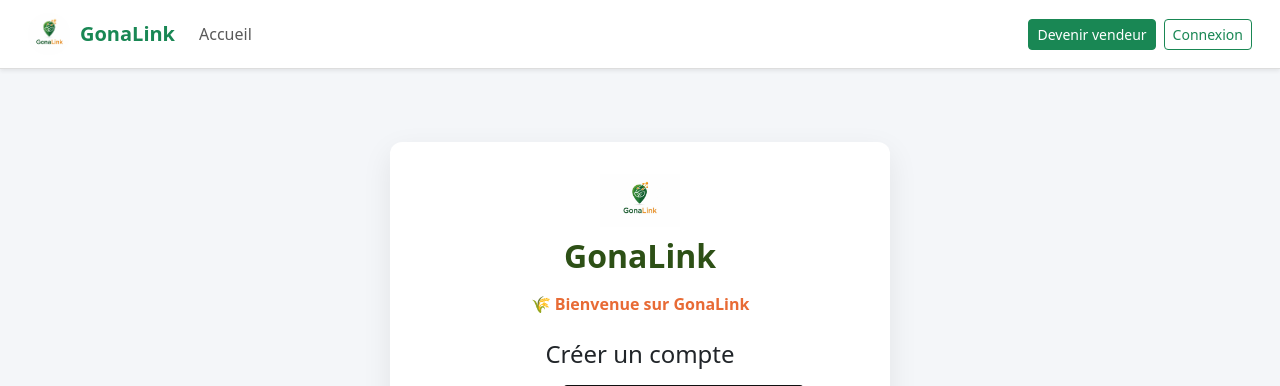
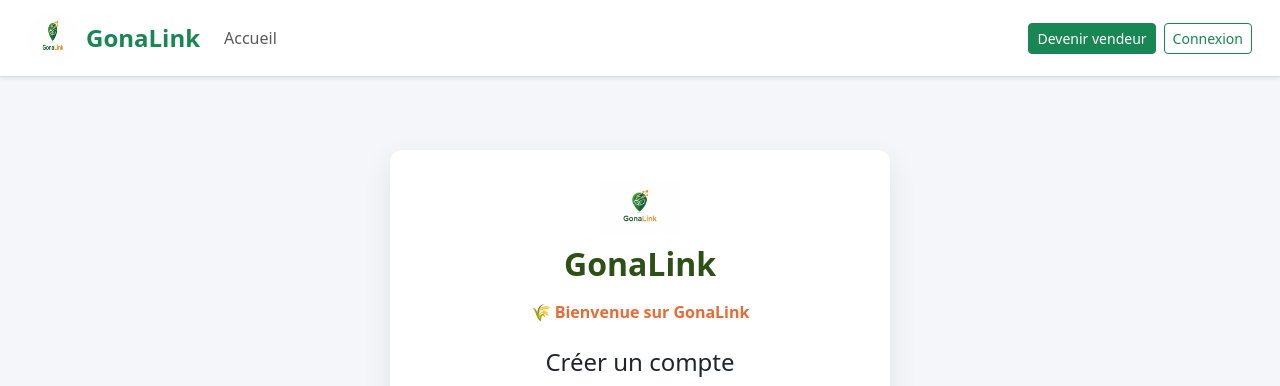
Before and after one commit to souleymane85/gonalink, a Django app: page /accounts/register/ in a window 1280 px wide. Shown: the top 386 px of the page. Run offline with Django 5.2, Linux system fonts and the light colour scheme.

Commit message:
logo plus grand

```diff
--- a/templates/base.html
+++ b/templates/base.html
@@ -196,9 +196,11 @@
 
     <img src="{% static 'images/logo.jpeg' %}"
          alt="Logo GonaLink"
-         style="width:42px;height:42px;border-radius:50%;object-fit:cover;margin-right:10px;">
+         class="rounded-circle me-2"
+         width="50"
+         height="50">
 
-    <span>GonaLink</span>
+    <span class="fs-4">GonaLink</span>
 
 </a>
         <button class="navbar-toggler" type="button"
```
